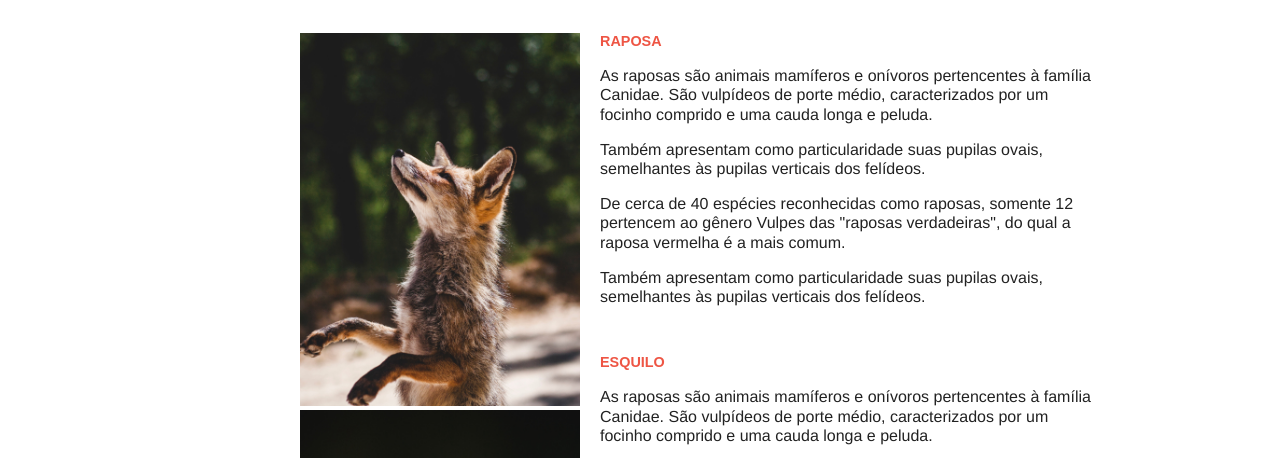
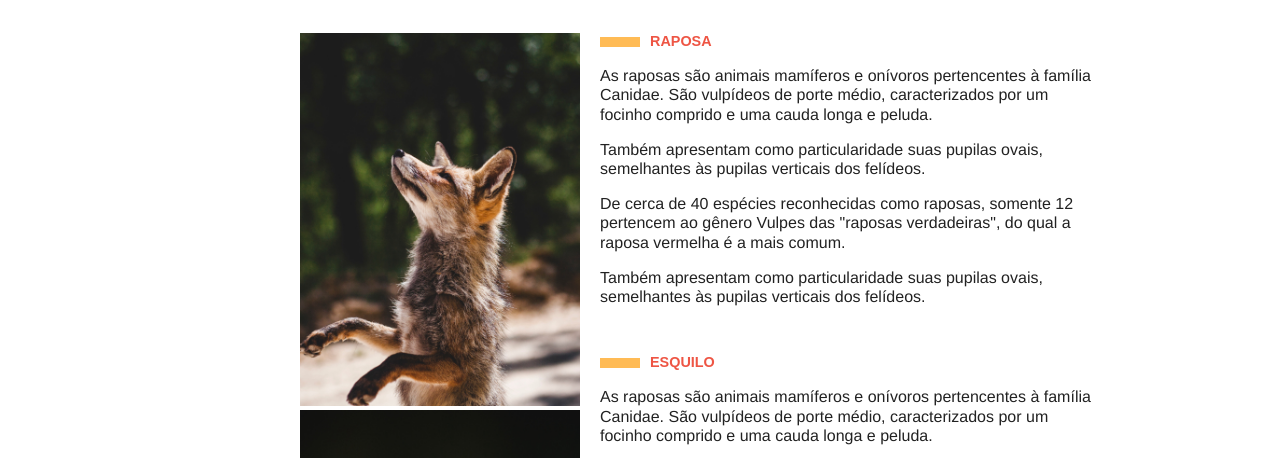
Before and after one commit to PLukkas/animais-fantasticos, a plain HTML site: page index.html in a window 1280 px wide. Shown: the part 319-777 px from the top of the page. Drawn offline with Linux system fonts and the light colour scheme.

Commit message:
atualizações e login

```diff
--- a/css/inicial/main.css
+++ b/css/inicial/main.css
@@ -47,6 +47,18 @@
     text-transform: uppercase;
     margin-bottom: 1rem;
     color: rgb(238, 85, 68);
+
+    display: flex;
+    align-items: center;
+    gap: 10px;
+}
+
+.conteudo-principal-descricao h2::before{
+    content: '';
+    width: 40px;
+    height: 10px;
+    background-color: #FB5;
+    display: inline-block;
 }
 
 .conteudo-principal-descricao p {
--- a/index.html
+++ b/index.html
@@ -23,7 +23,7 @@
         </nav>
     </header>
 
-    <main class="grid-conteudo main-animais">
+    <main id="animais-link" class="grid-conteudo main-animais">
         <div class="container-titulo">
             <h1>Animais Fantásticos</h1>
         </div>
@@ -87,7 +87,7 @@
 
     </main>
 
-    <section class="faq-animais grid-conteudo">
+    <section id="faq-link" class="faq-animais grid-conteudo">
         <div class="container-titulo">
             <h1>Faq</h1>
         </div>
@@ -108,7 +108,7 @@
         </div>
     </section>
 
-    <section class="contato-animais grid-conteudo">
+    <section id="contato-link" class="contato-animais grid-conteudo">
         <div class="container-titulo">
             <h1>Contato</h1>
         </div>
```
